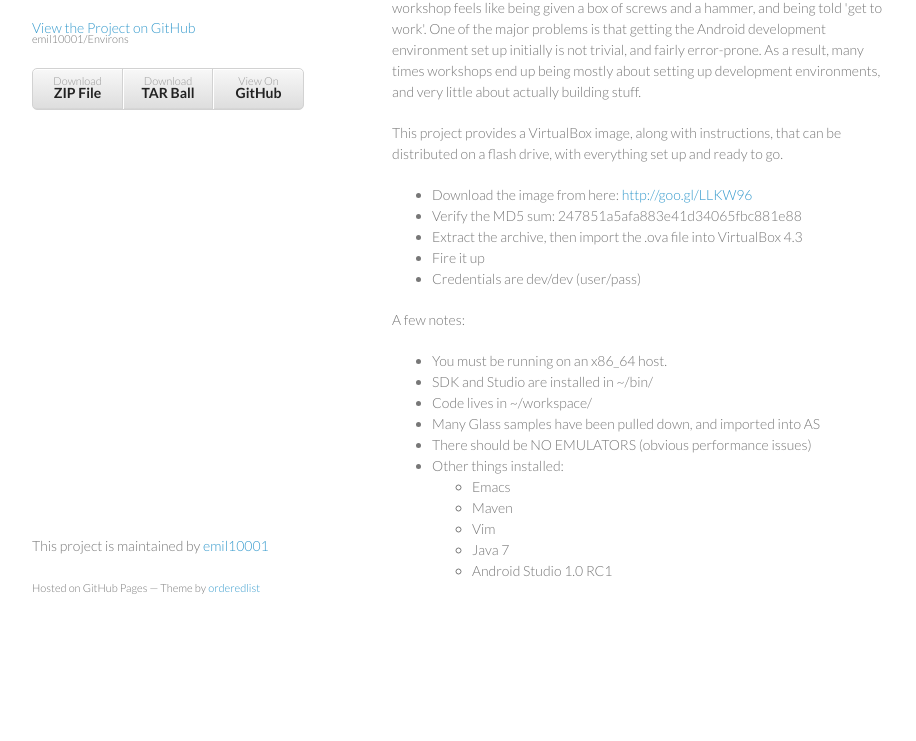
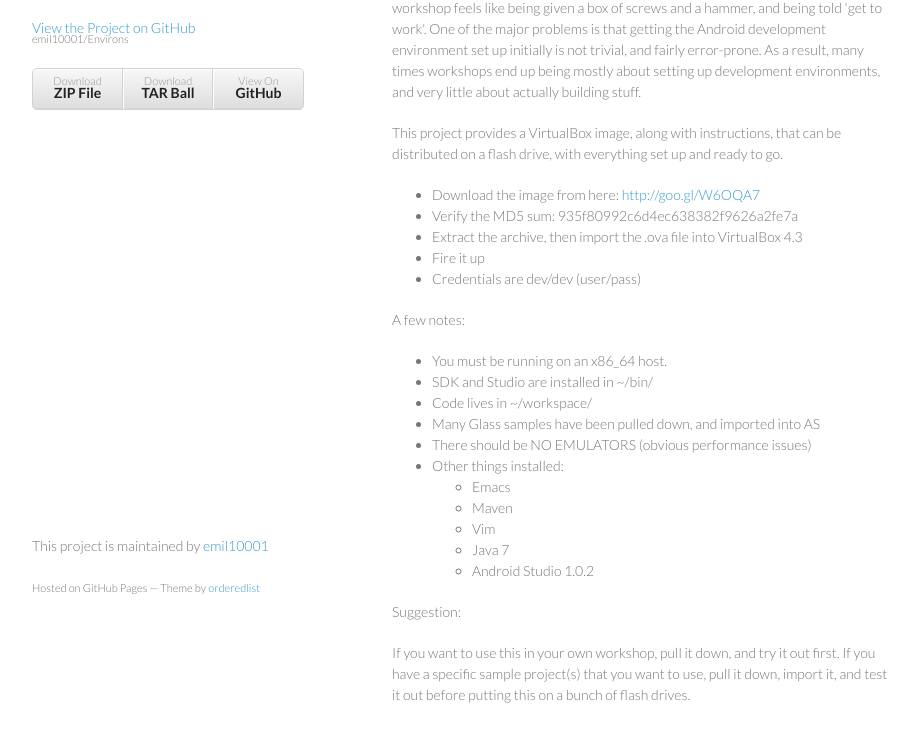
Before and after one commit to emil10001/BorgHammer, a plain HTML site: page index.html in a window 1280 px wide. Shown: the part 133-874 px from the top of the page, without its empty margins (178-1094 px from the left). Before the commit the page ends 800 px from the top, so only its background shows below. Drawn offline with Linux system fonts and the light colour scheme.

```diff
--- a/index.html
+++ b/index.html
@@ -36,9 +36,9 @@
 <p>This project provides a VirtualBox image, along with instructions, that can be distributed on a flash drive, with everything set up and ready to go. </p>
 
 <ul>
-<li>Download the image from here: <a href="http://goo.gl/LLKW96">http://goo.gl/LLKW96</a>
+<li>Download the image from here: <a href="http://goo.gl/W6OQA7">http://goo.gl/W6OQA7</a>
 </li>
-<li>Verify the MD5 sum: 247851a5afa883e41d34065fbc881e88</li>
+<li>Verify the MD5 sum: 935f80992c6d4ec638382f9626a2fe7a</li>
 <li>Extract the archive, then import the .ova file into VirtualBox 4.3</li>
 <li>Fire it up</li>
 <li>Credentials are dev/dev (user/pass)</li>
@@ -59,10 +59,14 @@
 <li>Maven</li>
 <li>Vim</li>
 <li>Java 7</li>
-<li>Android Studio 1.0 RC1</li>
+<li>Android Studio 1.0.2</li>
 </ul>
 </li>
 </ul>
+
+<p>Suggestion:</p>
+
+<p>If you want to use this in your own workshop, pull it down, and try it out first. If you have a specific sample project(s) that you want to use, pull it down, import it, and test it out before putting this on a bunch of flash drives. </p>
       </section>
       <footer>
         <p>This project is maintained by <a href="https://github.com/emil10001">emil10001</a></p>
```
Also changed, not shown: params.json (+1 -1 lines).
